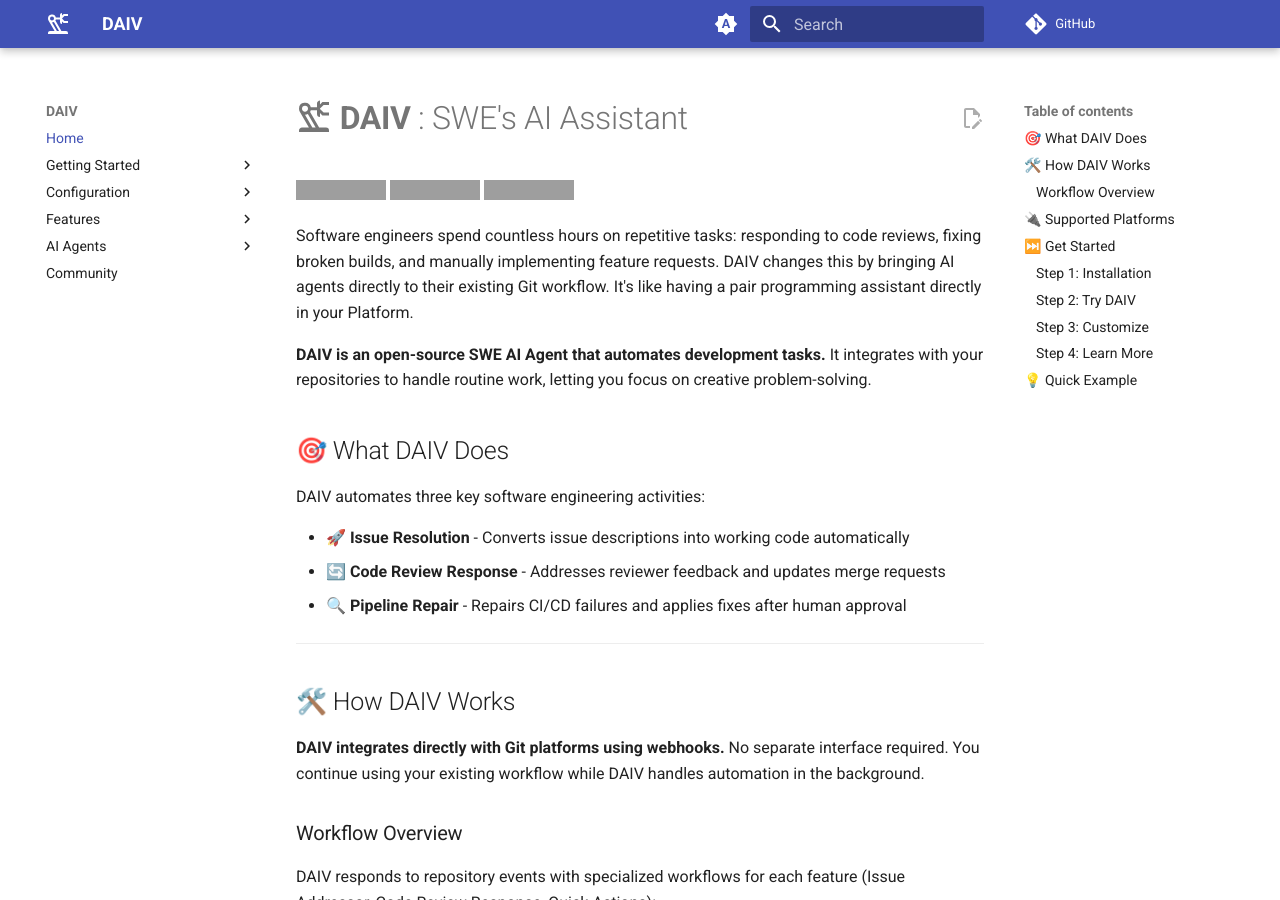
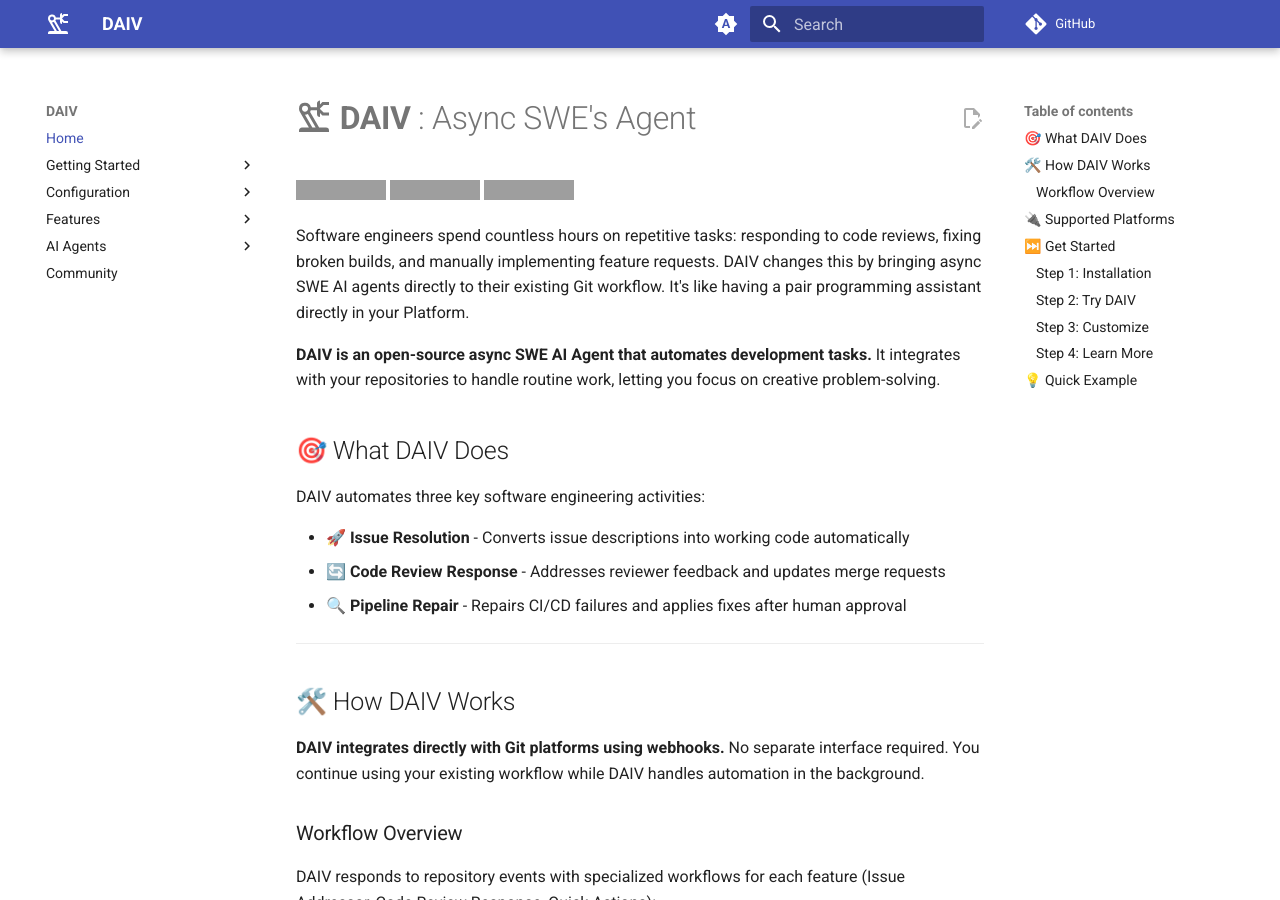
Before and after one commit to E1i2e1122/daiv, an MkDocs documentation site: the page built from docs/index.md, in a window 1280 px wide and 900 px high. Built offline with MkDocs 1.6.1 and Material for MkDocs 9.7.7, drawn with Linux system fonts in a browser that asks for light colours; comment, search, counter and statistics services are not loaded; the version menu is left out; grey boxes are pictures that could not be loaded.

```diff
--- a/docs/index.md
+++ b/docs/index.md
@@ -1,12 +1,12 @@
-# **:material-robot-industrial-outline: DAIV** : SWE's AI Assistant
+# **:material-robot-industrial-outline: DAIV** : Async SWE's Agent
 
 ![Python Version](https://img.shields.io/python/required-version-toml?tomlFilePath=https%3A%2F%2Fraw.githubusercontent.com%2Fsrtab%2Fdaiv%2Fmain%2Fpyproject.toml)
 [![GitHub License](https://img.shields.io/github/license/srtab/daiv)](https://github.com/srtab/daiv/blob/main/LICENSE)
 [![Actions Status](https://github.com/srtab/daiv/actions/workflows/ci.yml/badge.svg)](https://github.com/srtab/daiv/actions)
 
-Software engineers spend countless hours on repetitive tasks: responding to code reviews, fixing broken builds, and manually implementing feature requests. DAIV changes this by bringing AI agents directly to their existing Git workflow. It's like having a pair programming assistant directly in your Platform.
+Software engineers spend countless hours on repetitive tasks: responding to code reviews, fixing broken builds, and manually implementing feature requests. DAIV changes this by bringing async SWE AI agents directly to their existing Git workflow. It's like having a pair programming assistant directly in your Platform.
 
-**DAIV is an open-source SWE AI Agent that automates development tasks.** It integrates with your repositories to handle routine work, letting you focus on creative problem-solving.
+**DAIV is an open-source async SWE AI Agent that automates development tasks.** It integrates with your repositories to handle routine work, letting you focus on creative problem-solving.
 
 ## 🎯 What DAIV Does
 
--- a/pyproject.toml
+++ b/pyproject.toml
@@ -1,7 +1,7 @@
 [project]
 name = "daiv"
-version = "0.3.0"
-description = "AI Agents to automate code issues implementation, reviews, and pipeline repairs."
+version = "1.0.0"
+description = "Async SWE agents seamlessly integrated on your git platform to automate code issues implementation, reviews, and pipeline repairs."
 readme = "README.md"
 license = { file = "LICENSE" }
 maintainers = [
```
Also changed, not shown: CHANGELOG.md (+6 -3 lines), docs/ai-agents/overview.md (+1 -1 lines), docs/configuration/env-config.md (+6 -2 lines), docs/features/review-addressor.md (+13 -0 lines), 1 other file.
